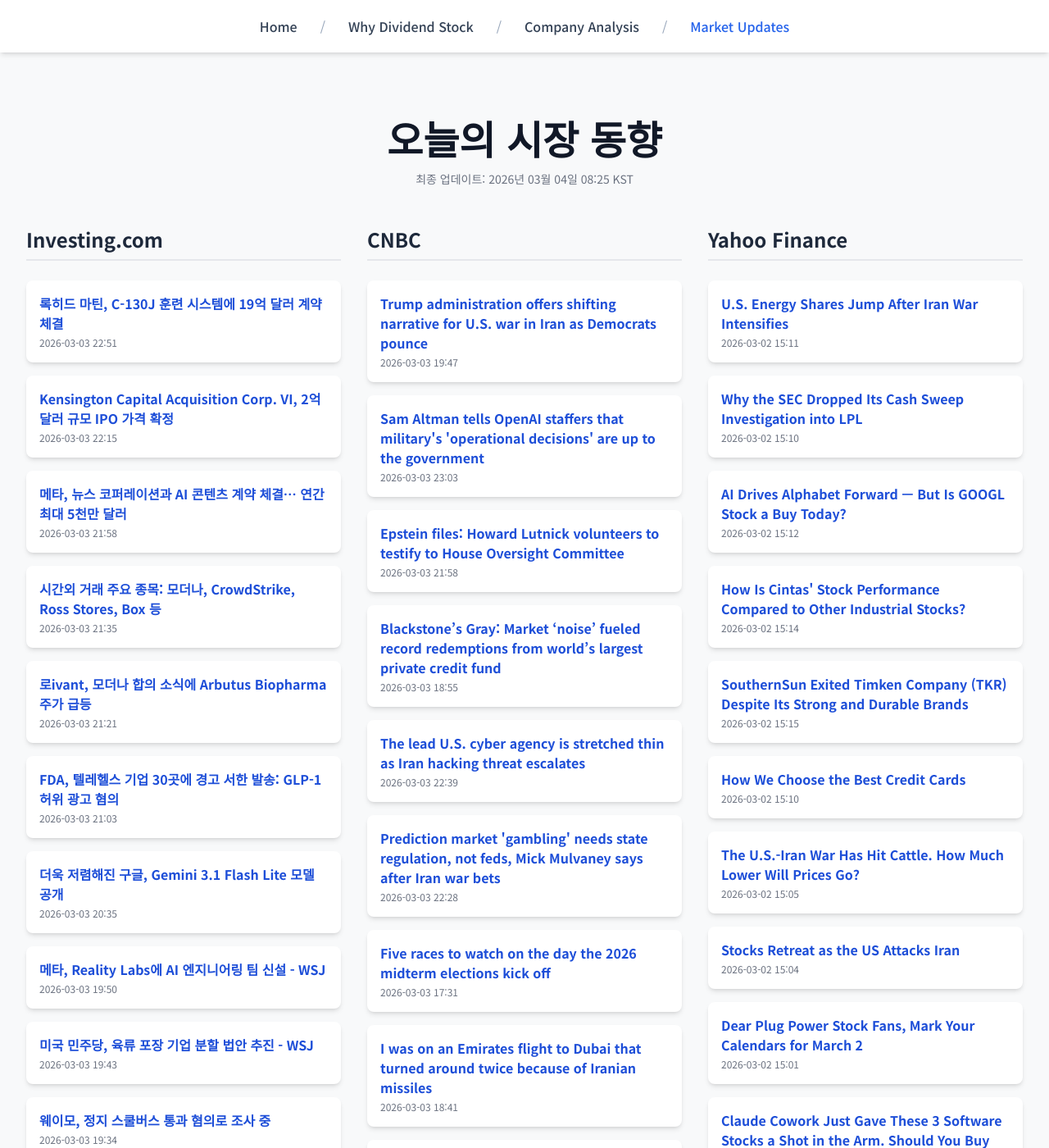
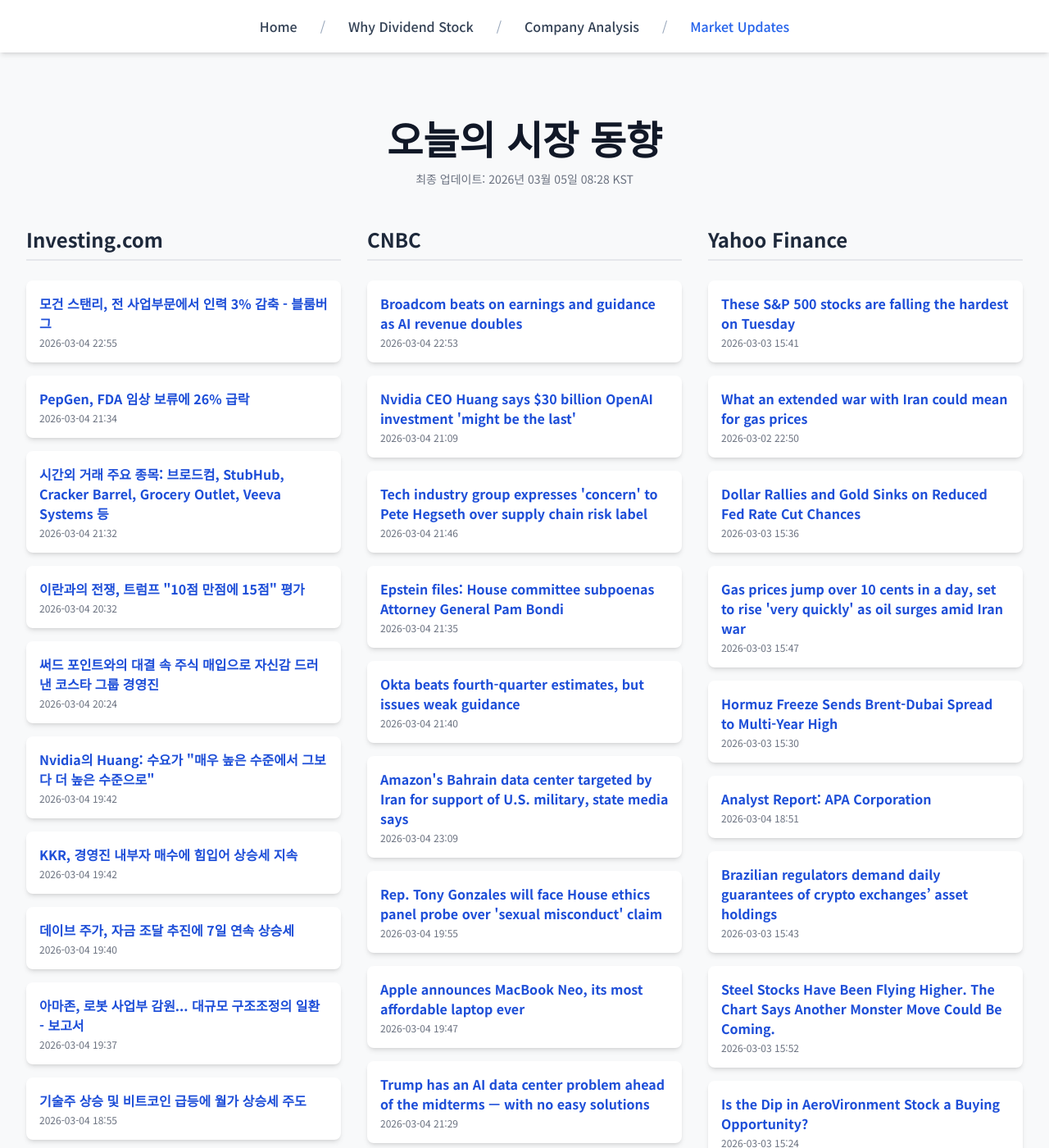
Before and after one commit to Kay-Hwang/my-company-analysis, a Jekyll site: the page built from market-updates.html, in a window 1280 px wide and 1400 px high. Shown: the whole window at 82% size. Built offline with Jekyll 4.4.1, drawn with Linux system fonts in a browser that asks for light colours; nearby versions of some CDN libraries; a script that is not in the unit is left out; some of the changed text lies outside the part shown.

Commit message:
Update daily data

```diff
--- a/_data/latest_data.json
+++ b/_data/latest_data.json
@@ -1,190 +1,190 @@
 {
-  "lastUpdated": "2026년 03월 04일 08:25 KST",
+  "lastUpdated": "2026년 03월 05일 08:28 KST",
   "news": {
     "investing": [
       {
-        "title": "록히드 마틴, C-130J 훈련 시스템에 19억 달러 계약 체결",
-        "link": "https://kr.investing.com/news/stock-market-news/article-93CH-1849413",
-        "pubDate": "2026-03-03 22:51:43",
-        "summary": "록히드 마틴, C-130J 훈련 시스템에 19억 달러 계약 체결"
+        "title": "모건 스탠리, 전 사업부문에서 인력 3% 감축 - 블룸버그",
+        "link": "https://kr.investing.com/news/stock-market-news/article-93CH-1851372",
+        "pubDate": "2026-03-04 22:55:43",
+        "summary": "모건 스탠리, 전 사업부문에서 인력 3% 감축 - 블룸버그"
       },
       {
-        "title": "Kensington Capital Acquisition Corp. VI, 2억 달러 규모 IPO 가격 확정",
-        "link": "https://kr.investing.com/news/stock-market-news/article-432SI-1849350",
-        "pubDate": "2026-03-03 22:15:04",
-        "summary": "Kensington Capital Acquisition Corp. VI, 2억 달러 규모 IPO 가격 확정"
+        "title": "PepGen, FDA 임상 보류에 26% 급락",
+        "link": "https://kr.investing.com/news/stock-market-news/article-93CH-1851225",
+        "pubDate": "2026-03-04 21:34:12",
+        "summary": "PepGen, FDA 임상 보류에 26% 급락"
       },
       {
-        "title": "메타, 뉴스 코퍼레이션과 AI 콘텐츠 계약 체결… 연간 최대 5천만 달러",
-        "link": "https://kr.investing.com/news/stock-market-news/article-93CH-1849323",
-        "pubDate": "2026-03-03 21:58:19",
-        "summary": "메타, 뉴스 코퍼레이션과 AI 콘텐츠 계약 체결… 연간 최대 5천만 달러"
+        "title": "시간외 거래 주요 종목: 브로드컴, StubHub, Cracker Barrel, Grocery Outlet, Veeva Systems 등",
+        "link": "https://kr.investing.com/news/stock-market-news/article-432SI-1851223",
+        "pubDate": "2026-03-04 21:32:03",
+        "summary": "시간외 거래 주요 종목: 브로드컴, StubHub, Cracker Barrel, Grocery Outlet, Veeva Systems 등"
       },
       {
-        "title": "시간외 거래 주요 종목: 모더나, CrowdStrike, Ross Stores, Box 등",
-        "link": "https://kr.investing.com/news/stock-market-news/article-432SI-1849279",
-        "pubDate": "2026-03-03 21:35:03",
-        "summary": "시간외 거래 주요 종목: 모더나, CrowdStrike, Ross Stores, Box 등"
+        "title": "이란과의 전쟁, 트럼프 \"10점 만점에 15점\" 평가",
+        "link": "https://kr.investing.com/news/stock-market-news/article-93CH-1851127",
+        "pubDate": "2026-03-04 20:32:10",
+        "summary": "이란과의 전쟁, 트럼프 \"10점 만점에 15점\" 평가"
       },
       {
-        "title": "로ivant, 모더나 합의 소식에 Arbutus Biopharma 주가 급등",
-        "link": "https://kr.investing.com/news/stock-market-news/article-93CH-1849245",
-        "pubDate": "2026-03-03 21:21:30",
-        "summary": "로ivant, 모더나 합의 소식에 Arbutus Biopharma 주가 급등"
+        "title": "써드 포인트와의 대결 속 주식 매입으로 자신감 드러낸 코스타 그룹 경영진",
+        "link": "https://kr.investing.com/news/stock-market-news/article-1851125",
+        "pubDate": "2026-03-04 20:24:50",
+        "summary": "써드 포인트와의 대결 속 주식 매입으로 자신감 드러낸 코스타 그룹 경영진"
       },
       {
-        "title": "FDA, 텔레헬스 기업 30곳에 경고 서한 발송: GLP-1 허위 광고 혐의",
-        "link": "https://kr.investing.com/news/stock-market-news/article-93CH-1849195",
-        "pubDate": "2026-03-03 21:03:19",
-        "summary": "FDA, 텔레헬스 기업 30곳에 경고 서한 발송: GLP-1 허위 광고 혐의"
+        "title": "Nvidia의 Huang: 수요가 \"매우 높은 수준에서 그보다 더 높은 수준으로\"",
+        "link": "https://kr.investing.com/news/stock-market-news/article-1851096",
+        "pubDate": "2026-03-04 19:42:12",
+        "summary": "Nvidia의 Huang: 수요가 \"매우 높은 수준에서 그보다 더 높은 수준으로\""
       },
       {
-        "title": "더욱 저렴해진 구글, Gemini 3.1 Flash Lite 모델 공개",
-        "link": "https://kr.investing.com/news/stock-market-news/article-93CH-1849169",
-        "pubDate": "2026-03-03 20:35:04",
-        "summary": "더욱 저렴해진 구글, Gemini 3.1 Flash Lite 모델 공개"
+        "title": "KKR, 경영진 내부자 매수에 힘입어 상승세 지속",
+        "link": "https://kr.investing.com/news/stock-market-news/article-93CH-1851093",
+        "pubDate": "2026-03-04 19:42:06",
+        "summary": "KKR, 경영진 내부자 매수에 힘입어 상승세 지속"
       },
       {
-        "title": "메타, Reality Labs에 AI 엔지니어링 팀 신설 - WSJ",
-        "link": "https://kr.investing.com/news/stock-market-news/article-93CH-1849129",
-        "pubDate": "2026-03-03 19:50:49",
-        "summary": "메타, Reality Labs에 AI 엔지니어링 팀 신설 - WSJ"
+        "title": "데이브 주가, 자금 조달 추진에 7일 연속 상승세",
+        "link": "https://kr.investing.com/news/stock-market-news/article-93CH-1851090",
+        "pubDate": "2026-03-04 19:40:12",
+        "summary": "데이브 주가, 자금 조달 추진에 7일 연속 상승세"
       },
       {
-        "title": "미국 민주당, 육류 포장 기업 분할 법안 추진 - WSJ",
-        "link": "https://kr.investing.com/news/stock-market-news/article-93CH-1849120",
-        "pubDate": "2026-03-03 19:43:17",
-        "summary": "미국 민주당, 육류 포장 기업 분할 법안 추진 - WSJ"
+        "title": "아마존, 로봇 사업부 감원... 대규모 구조조정의 일환 - 보고서",
+        "link": "https://kr.investing.com/news/stock-market-news/article-93CH-1851088",
+        "pubDate": "2026-03-04 19:37:48",
+        "summary": "아마존, 로봇 사업부 감원... 대규모 구조조정의 일환 - 보고서"
       },
       {
-        "title": "웨이모, 정지 스쿨버스 통과 혐의로 조사 중",
-        "link": "https://kr.investing.com/news/stock-market-news/article-93CH-1849110",
-        "pubDate": "2026-03-03 19:34:21",
-        "summary": "웨이모, 정지 스쿨버스 통과 혐의로 조사 중"
+        "title": "기술주 상승 및 비트코인 급등에 월가 상승세 주도",
+        "link": "https://kr.investing.com/news/stock-market-news/article-93CH-1851060",
+        "pubDate": "2026-03-04 18:55:20",
+        "summary": "기술주 상승 및 비트코인 급등에 월가 상승세 주도"
       }
     ],
     "cnbc": [
       {
-        "title": "Trump administration offers shifting narrative for U.S. war in Iran as Democrats pounce",
-        "link": "https://www.cnbc.com/2026/03/03/trump-iran-shifting-narrative-us-war.html",
-        "pubDate": "Tue, 03 Mar 2026 19:47:10 GMT",
-        "summary": "Trump said when the invasion began his objective was to \"defend the American people by eliminating imminent threats from the Iranian regime, a vicious group.\""
+        "title": "Broadcom beats on earnings and guidance as AI revenue doubles",
+        "link": "https://www.cnbc.com/2026/03/04/broadcom-avgo-q1-earnings-report-2026.html",
+        "pubDate": "Wed, 04 Mar 2026 22:53:45 GMT",
+        "summary": "Broadcom's AI revenue jumped 106% as the company continues to be a big beneficiary of the boom in infrastructure spending."
       },
       {
-        "title": "Sam Altman tells OpenAI staffers that military's 'operational decisions' are up to the government",
-        "link": "https://www.cnbc.com/2026/03/03/sam-altman-tells-openai-staff-operational-decisions-up-to-government.html",
-        "pubDate": "Tue, 03 Mar 2026 23:03:22 GMT",
-        "summary": "In an all-hands meetings with OpenAI employees on Tuesday, CEO Sam Altman said his company doesn't get to choose how the military uses its technology."
+        "title": "Nvidia CEO Huang says $30 billion OpenAI investment 'might be the last'",
+        "link": "https://www.cnbc.com/2026/03/04/nvidia-huang-openai-investment.html",
+        "pubDate": "Wed, 04 Mar 2026 21:09:04 GMT",
+        "summary": "Huang also mentioned that Nvidia's $10 billion investment in OpenAI rival Anthropic would likely be its last."
       },
       {
-        "title": "Epstein files: Howard Lutnick volunteers to testify to House Oversight Committee",
-        "link": "https://www.cnbc.com/2026/03/03/lutnick-epstein-trump-house-oversight.html",
-        "pubDate": "Tue, 03 Mar 2026 21:58:34 GMT",
-        "summary": "Commerce Secretary Lutnick \"has proactively agreed to appear voluntarily\" before the House Oversight Committee, said Chairman James Comer, R-Ky."
+        "title": "Tech industry group expresses 'concern' to Pete Hegseth over supply chain risk label",
+        "link": "https://www.cnbc.com/2026/03/04/big-tech-industry-group-.html",
+        "pubDate": "Wed, 04 Mar 2026 21:46:16 GMT",
+        "summary": "The Information Technology Industry Council's letter doesn't name Anthropic, but lands days after the AI company was designated a supply chain risk."
       },
       {
-        "title": "Blackstone’s Gray: Market ‘noise’ fueled record redemptions from world’s largest private credit fund",
-        "link": "https://www.cnbc.com/2026/03/03/blackstone-private-credit-fund.html",
-        "pubDate": "Tue, 03 Mar 2026 18:55:30 GMT",
-        "summary": "Blackstone president Jon Gray defended the quality of loans within the firm's flagship private credit fund."
+        "title": "Epstein files: House committee subpoenas Attorney General Pam Bondi",
+        "link": "https://www.cnbc.com/2026/03/04/epstein-files-nancy-mace-pam-bondi-subpoena-doj.html",
+        "pubDate": "Wed, 04 Mar 2026 21:35:35 GMT",
+        "summary": "Attorney General Pam Bondi \"claims the DOJ has released all of the Epstein files. The record is clear: they have not,\" Rep. Nancy Mace said in a post on X."
       },
       {
-        "title": "The lead U.S. cyber agency is stretched thin as Iran hacking threat escalates",
-        "link": "https://www.cnbc.com/2026/03/03/iran-cisa-cybersecurity-war-threat.html",
-        "pubDate": "Tue, 03 Mar 2026 22:39:12 GMT",
-        "summary": "Last week, CISA's acting director was reassigned to a new division within DHS and the agency is operating under a partial shutdown."
+        "title": "Okta beats fourth-quarter estimates, but issues weak guidance",
+        "link": "https://www.cnbc.com/2026/03/04/okta-okta-q4-2026-earnings.html",
+        "pubDate": "Wed, 04 Mar 2026 21:40:57 GMT",
+        "summary": "Okta's stock has dropped this year as investors fret over AI replacing cybersecurity"
       },
       {
-        "title": "Prediction market 'gambling' needs state regulation, not feds, Mick Mulvaney says after Iran war bets",
-        "link": "https://www.cnbc.com/2026/03/03/prediction-market-gambling-mick-mulvaney-polymarket-kalshi.html",
-        "pubDate": "Tue, 03 Mar 2026 22:28:06 GMT",
-        "summary": "Mick Mulvaney also said prediction markets, by offering contracts on events such as wars, could represent a security risk for the U.S."
+        "title": "Amazon's Bahrain data center targeted by Iran for support of U.S. military, state media says",
+        "link": "https://www.cnbc.com/2026/03/04/amazon-bahrain-data-centers-targeted-iran-drone-strike.html",
+        "pubDate": "Wed, 04 Mar 2026 23:09:58 GMT",
+        "summary": "Amazon said the Bahrain facility was damaged due to a nearby drone strike, and two data centers in the UAE were directly hit by drones."
       },
       {
-        "title": "Five races to watch on the day the 2026 midterm elections kick off",
-        "link": "https://www.cnbc.com/2026/03/03/2026-midterm-elections-five-races-to-watch.html",
-        "pubDate": "Tue, 03 Mar 2026 17:31:21 GMT",
-        "summary": "Results from Tuesday's races in three states could be telling for how the rest of the midterm season will unfold."
+        "title": "Rep. Tony Gonzales will face House ethics panel probe over 'sexual misconduct' claim",
+        "link": "https://www.cnbc.com/2026/03/04/house-ethics-gonzales-congress.html",
+        "pubDate": "Wed, 04 Mar 2026 19:55:12 GMT",
+        "summary": "Texas Republican Rep. Tony Gonzales has come under fire for allegedly having a romantic relationship with a staffer who died by suicide last year"
       },
       {
-        "title": "I was on an Emirates flight to Dubai that turned around twice because of Iranian missiles",
-        "link": "https://www.cnbc.com/2026/03/03/emirates-flight-dubai-iran-missile-strikes.html",
-        "pubDate": "Tue, 03 Mar 2026 18:41:04 GMT",
-        "summary": "CNBC's Emma Graham flew home to the UAE on an Emirates flight that turned around just 30 minutes from Dubai because of an Iran missile threat."
+        "title": "Apple announces MacBook Neo, its most affordable laptop ever",
+        "link": "https://www.cnbc.com/2026/03/04/apple-macbook-neo-budget-laptop.html",
+        "pubDate": "Wed, 04 Mar 2026 19:47:34 GMT",
+        "summary": "Apple’s new MacBook Neo gives the company its cheapest laptop ever, creating a budget entry into the Mac lineup."
       },
       {
-        "title": "Epstein files: Goldman Sachs lawyer Kathryn Ruemmler asked to testify to House panel",
-        "link": "https://www.cnbc.com/2026/03/03/epstein-kathryn-ruemmler-goldman-sachs.html",
-        "pubDate": "Tue, 03 Mar 2026 22:59:22 GMT",
-        "summary": "Kathryn Ruemmler said last month she would leave Goldman Sachs at the end of June after fallout over her emails with Jeffrey Epstein."
+        "title": "Trump has an AI data center problem ahead of the midterms — with no easy solutions",
+        "link": "https://www.cnbc.com/2026/03/04/trump-faces-an-ai-data-center-power-dilemma-ahead-of-midterms.html",
+        "pubDate": "Wed, 04 Mar 2026 21:29:49 GMT",
+        "summary": "Grassroots opposition to data centers is growing in communities across the U.S. as people blame the facilities for high utility bills."
       },
       {
-        "title": "Apple raises MacBook prices across the board as M5 chips, new displays signal AI-first strategy",
-        "link": "https://www.cnbc.com/2026/03/03/apple-macbook-prices-m5-ai.html",
-        "pubDate": "Tue, 03 Mar 2026 18:49:45 GMT",
-        "summary": "Apple’s Mac refresh moves the lineup further upmarket, pairing higher prices with faster performance in a push to give customers a reason to upgrade."
+        "title": "Bessent says global 15% tariff starts this week, predicts Trump duties will return to old levels later this year",
+        "link": "https://www.cnbc.com/2026/03/04/bessent-says-global-15percent-tariff-starts-this-week-move-back-to-prior-rates-within-5-months.html",
+        "pubDate": "Wed, 04 Mar 2026 14:38:23 GMT",
+        "summary": "The Supreme Court last month ruled that President Donald Trump's sweeping global tariffs are not authorized under the law known as IEEPA."
       }
     ],
     "yahoo": [
       {
-        "title": "U.S. Energy Shares Jump After Iran War Intensifies",
-        "link": "https://www.wsj.com/livecoverage/stock-market-today-oil-prices-iran-attack-03-02-2026/card/u-s-energy-stocks-jump-after-iran-war-intensifies-XITS3LyDbIjxcde2qnp6?siteid=yhoof2&yptr=yahoo",
-        "pubDate": "2026-03-02T15:11:47Z",
-        "summary": "U.S. Energy Shares Jump After Iran War Intensifies"
+        "title": "These S&P 500 stocks are falling the hardest on Tuesday",
+        "link": "https://finance.yahoo.com/news/p-500-stocks-falling-hardest-154100935.html",
+        "pubDate": "2026-03-03T15:41:00Z",
+        "summary": "These S&P 500 stocks are falling the hardest on Tuesday"
       },
       {
-        "title": "Why the SEC Dropped Its Cash Sweep Investigation into LPL",
-        "link": "https://finance.yahoo.com/news/why-sec-dropped-cash-sweep-151015547.html",
-        "pubDate": "2026-03-02T15:10:15Z",
-        "summary": "Why the SEC Dropped Its Cash Sweep Investigation into LPL"
+        "title": "What an extended war with Iran could mean for gas prices",
+        "link": "https://finance.yahoo.com/personal-finance/banking/article/what-an-extended-war-with-iran-could-mean-for-gas-prices-225053494.html",
+        "pubDate": "2026-03-02T22:50:53Z",
+        "summary": "What an extended war with Iran could mean for gas prices"
       },
       {
-        "title": "AI Drives Alphabet Forward — But Is GOOGL Stock a Buy Today?",
-        "link": "https://finance.yahoo.com/news/ai-drives-alphabet-forward-googl-151228582.html",
-        "pubDate": "2026-03-02T15:12:28Z",
-        "summary": "AI Drives Alphabet Forward — But Is GOOGL Stock a Buy Today?"
+        "title": "Dollar Rallies and Gold Sinks on Reduced Fed Rate Cut Chances",
+        "link": "https://finance.yahoo.com/news/dollar-rallies-gold-sinks-reduced-153601655.html",
+        "pubDate": "2026-03-03T15:36:01Z",
+        "summary": "Dollar Rallies and Gold Sinks on Reduced Fed Rate Cut Chances"
       },
       {
-        "title": "How Is Cintas' Stock Performance Compared to Other Industrial Stocks?",
-        "link": "https://finance.yahoo.com/news/cintas-stock-performance-compared-other-151450126.html",
-        "pubDate": "2026-03-02T15:14:50Z",
-        "summary": "How Is Cintas' Stock Performance Compared to Other Industrial Stocks?"
+        "title": "Gas prices jump over 10 cents in a day, set to rise 'very quickly' as oil surges amid Iran war",
+        "link": "https://finance.yahoo.com/news/gas-prices-jump-over-10-cents-in-a-day-set-to-rise-very-quickly-as-oil-surges-amid-iran-war-174948319.html",
+        "pubDate": "2026-03-03T15:47:58Z",
+        "summary": "Gas prices jump over 10 cents in a day, set to rise 'very quickly' as oil surges amid Iran war"
       },
       {
-        "title": "SouthernSun Exited Timken Company (TKR) Despite Its Strong and Durable Brands",
-        "link": "https://finance.yahoo.com/news/southernsun-exited-timken-company-tkr-151532423.html",
-        "pubDate": "2026-03-02T15:15:32Z",
-        "summary": "SouthernSun Exited Timken Company (TKR) Despite Its Strong and Durable Brands"
+        "title": "Hormuz Freeze Sends Brent-Dubai Spread to Multi-Year High",
+        "link": "https://finance.yahoo.com/news/hormuz-freeze-sends-brent-dubai-153000677.html",
+        "pubDate": "2026-03-03T15:30:00Z",
+        "summary": "Hormuz Freeze Sends Brent-Dubai Spread to Multi-Year High"
       },
       {
-        "title": "How We Choose the Best Credit Cards",
-        "link": "https://finance.yahoo.com/news/choose-best-credit-cards-151024301.html",
-        "pubDate": "2026-03-02T15:10:24Z",
-        "summary": "How We Choose the Best Credit Cards"
+        "title": "Analyst Report: APA Corporation",
+        "link": "https://finance.yahoo.com/research/reports/ARGUS_2718_AnalystReport_1772650292000?yptr=yahoo&ncid=yahooproperties_plusresear_nm5q6ze1cei",
+        "pubDate": "2026-03-04T18:51:32Z",
+        "summary": "Analyst Report: APA Corporation"
       },
       {
-        "title": "The U.S.-Iran War Has Hit Cattle. How Much Lower Will Prices Go?",
-        "link": "https://finance.yahoo.com/news/u-iran-war-hit-cattle-150520463.html",
-        "pubDate": "2026-03-02T15:05:20Z",
-        "summary": "The U.S.-Iran War Has Hit Cattle. How Much Lower Will Prices Go?"
+        "title": "Brazilian regulators demand daily guarantees of crypto exchanges’ asset holdings",
+        "link": "https://finance.yahoo.com/news/brazilian-regulators-demand-daily-guarantees-154353890.html",
+        "pubDate": "2026-03-03T15:43:53Z",
+        "summary": "Brazilian regulators demand daily guarantees of crypto exchanges’ asset holdings"
       },
       {
-        "title": "Stocks Retreat as the US Attacks Iran",
-        "link": "https://finance.yahoo.com/news/stocks-retreat-us-attacks-iran-150417442.html",
-        "pubDate": "2026-03-02T15:04:17Z",
-        "summary": "Stocks Retreat as the US Attacks Iran"
+        "title": "Steel Stocks Have Been Flying Higher. The Chart Says Another Monster Move Could Be Coming.",
+        "link": "https://finance.yahoo.com/news/steel-stocks-flying-higher-chart-155230807.html",
+        "pubDate": "2026-03-03T15:52:30Z",
+        "summary": "Steel Stocks Have Been Flying Higher. The Chart Says Another Monster Move Could Be Coming."
       },
       {
-        "title": "Dear Plug Power Stock Fans, Mark Your Calendars for March 2",
-        "link": "https://finance.yahoo.com/news/dear-plug-power-stock-fans-150125211.html",
-        "pubDate": "2026-03-02T15:01:25Z",
-        "summary": "Dear Plug Power Stock Fans, Mark Your Calendars for March 2"
+        "title": "Is the Dip in AeroVironment Stock a Buying Opportunity?",
+        "link": "https://finance.yahoo.com/news/dip-aerovironment-stock-buying-opportunity-152456172.html",
+        "pubDate": "2026-03-03T15:24:56Z",
+        "summary": "Is the Dip in AeroVironment Stock a Buying Opportunity?"
       },
       {
-        "title": "Claude Cowork Just Gave These 3 Software Stocks a Shot in the Arm. Should You Buy Them Now?",
-        "link": "https://finance.yahoo.com/news/claude-cowork-just-gave-3-150002604.html",
-        "pubDate": "2026-03-02T15:00:02Z",
-        "summary": "Claude Cowork Just Gave These 3 Software Stocks a Shot in the Arm. Should You Buy Them Now?"
+        "title": "Jim Cramer on Transocean: “It’s Not My Favorite”",
+        "link": "https://finance.yahoo.com/news/jim-cramer-transocean-not-favorite-152220256.html",
+        "pubDate": "2026-03-03T15:22:20Z",
+        "summary": "Jim Cramer on Transocean: “It’s Not My Favorite”"
       }
     ]
   }
```
